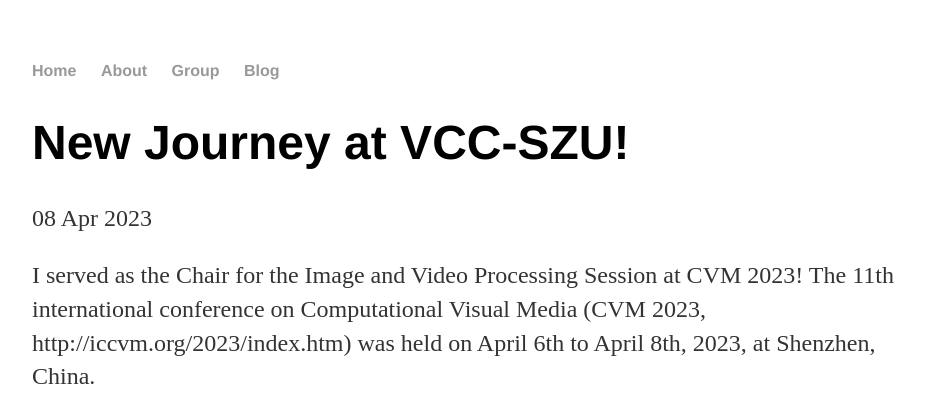
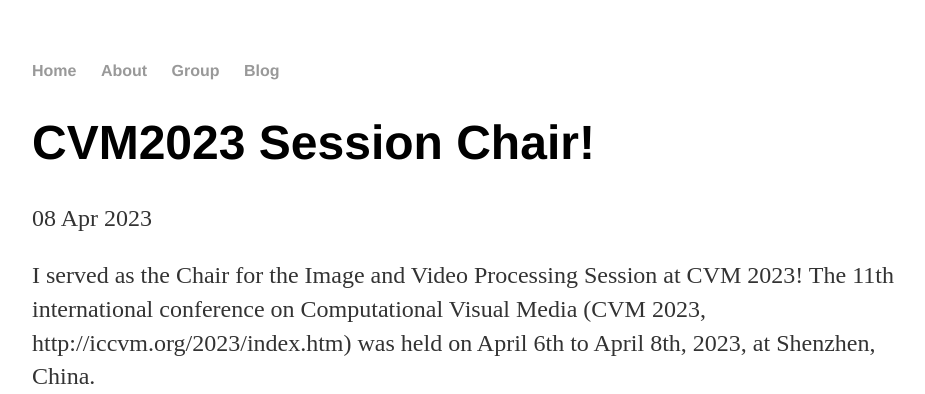
Before and after one commit to zqyq/zqyq.github.io, a Jekyll site: the page built from _posts/2023-04-08-CVM2023.md, in a window 1280 px wide, cut to the strip 0-394 px from the top of the page. Shown: the whole strip, without its empty margins (160-1085 px from the left). Built offline with Jekyll 4.4.1, drawn with Linux system fonts in a browser that asks for light colours.

Commit message:
Update and rename 2023-04-08-CVM2013.md to 2023-04-08-CVM2023.md

```diff
--- a/_posts/2023-04-08-CVM2013.md
+++ b/_posts/2023-04-08-CVM2023.md
@@ -1,6 +1,6 @@
 ---
 layout: post
-title: "New Journey at VCC-SZU!"
+title: "CVM2023 Session Chair!"
 date: 2023-04-08
 ---
 
```
